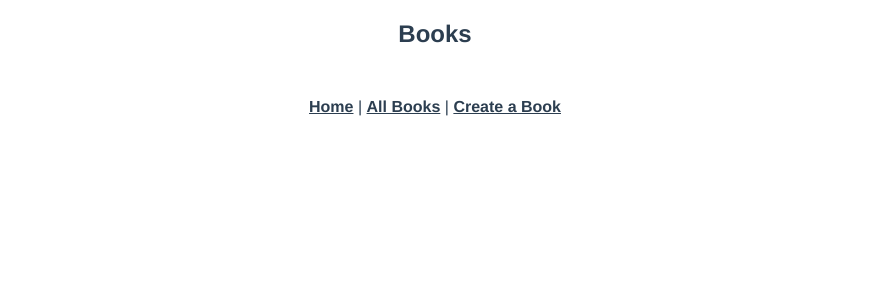
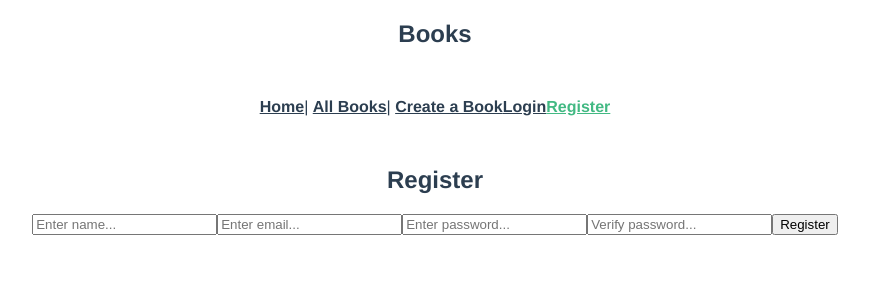
Before and after one commit to JWizerd/books-frontend, a Vue app: page /#/register in a window 1280 px wide. Shown: the top 300 px of the page, without its empty margins (205-1074 px from the left). Built offline with nearby package versions, Linux system fonts and the light colour scheme.

Commit message:
added login and registration views and links

```diff
--- a/src/components/Nav.vue
+++ b/src/components/Nav.vue
@@ -1,7 +1,9 @@
 <template>
-    <div id="nav">
-        <router-link to="/">Home</router-link> |
-        <router-link to="/books">All Books</router-link> |
-        <router-link to="/books/create">Create a Book</router-link>
-    </div>
+  <div id="nav">
+    <router-link to="/">Home</router-link>|
+    <router-link to="/books">All Books</router-link>|
+    <router-link to="/books/create">Create a Book</router-link>
+    <router-link to="/login">Login</router-link>
+    <router-link to="/register">Register</router-link>
+  </div>
 </template>
--- a/src/components/user/Login.vue
+++ b/src/components/user/Login.vue
@@ -1,33 +1,31 @@
 <template>
   <section>
-    <div v-if="error" class="error">
-      {{error}}
-    </div>
+    <div v-if="error" class="error">{{error}}</div>
     <div class="form">
       <h1>Login</h1>
       <label name="name"></label>
-      <input name="name" id="name" type="text" placeholder="Enter name..." />
+      <input name="name" id="name" type="text" placeholder="Enter name...">
 
       <label name="email"></label>
-      <input name="email" id="email" type="text" placeholder="Enter email..." />
+      <input name="email" id="email" type="text" placeholder="Enter email...">
 
       <label name="password"></label>
-      <input name="password" id="password" type="text" placeholder="Enter password..." />
+      <input name="password" id="password" type="text" placeholder="Enter password...">
 
-      <button @click="click">ADD BOOK</button>
+      <button @click="click">LOGIN</button>
     </div>
   </section>
 </template>
 
 <script>
 export default {
-  name: 'Login',
+  name: "Login",
   methods: {
     click: function() {
-      const name = document.getElementById('book').value
-      const email = document.getElementById('email').value
+      const name = document.getElementById("book").value;
+      const email = document.getElementById("email").value;
 
-      this.$store.dispatch('login', {email, password})
+      this.$store.dispatch("login", { email, password });
     }
   },
   computed: {
@@ -35,7 +33,7 @@ export default {
       return this.$store.getters.error;
     }
   }
-}
+};
 </script>
 
 <!-- Add "scoped" attribute to limit CSS to this component only -->
@@ -60,7 +58,7 @@ a {
 }
 
 .error {
-    color: red;
-    text-align: center;
+  color: red;
+  text-align: center;
 }
 </style>
--- a/src/router.js
+++ b/src/router.js
@@ -1,27 +1,39 @@
-import Vue from 'vue'
-import Router from 'vue-router'
-import Home from './views/Home.vue'
-import Create from './views/books/Create.vue'
-import List from './views/books/List.vue'
+import Vue from "vue";
+import Router from "vue-router";
+import Home from "./views/Home.vue";
+import Create from "./views/books/Create.vue";
+import List from "./views/books/List.vue";
+import Login from "./views/user/Login.vue";
+import Register from "./views/user/Register.vue";
 
-Vue.use(Router)
+Vue.use(Router);
 
 export default new Router({
   routes: [
     {
-      path: '/',
-      name: 'home',
+      path: "/",
+      name: "home",
       component: Home
     },
     {
-      path: '/books/create',
-      name: 'create',
+      path: "/books/create",
+      name: "create",
       component: Create
     },
     {
-      path: '/books',
-      name: 'list',
+      path: "/books",
+      name: "list",
       component: List
+    },
+    {
+      path: "/login",
+      name: "login",
+      component: Login
+    },
+    {
+      path: "/register",
+      name: "register",
+      component: Register
     }
   ]
-})
+});
--- /dev/null
+++ b/src/views/user/Login.vue
@@ -0,0 +1,14 @@
+<template>
+  <div class="login">
+    <Login/>
+  </div>
+</template>
+
+<script>
+import Login from "@/components/user/Login";
+// @ is an alias to /src
+export default {
+  components: { Login },
+  name: "login"
+};
+</script>
--- /dev/null
+++ b/src/views/user/Register.vue
@@ -0,0 +1,14 @@
+<template>
+  <div class="login">
+    <Register/>
+  </div>
+</template>
+
+<script>
+import Register from "@/components/user/Register";
+// @ is an alias to /src
+export default {
+  components: { Register },
+  name: "register"
+};
+</script>
```
